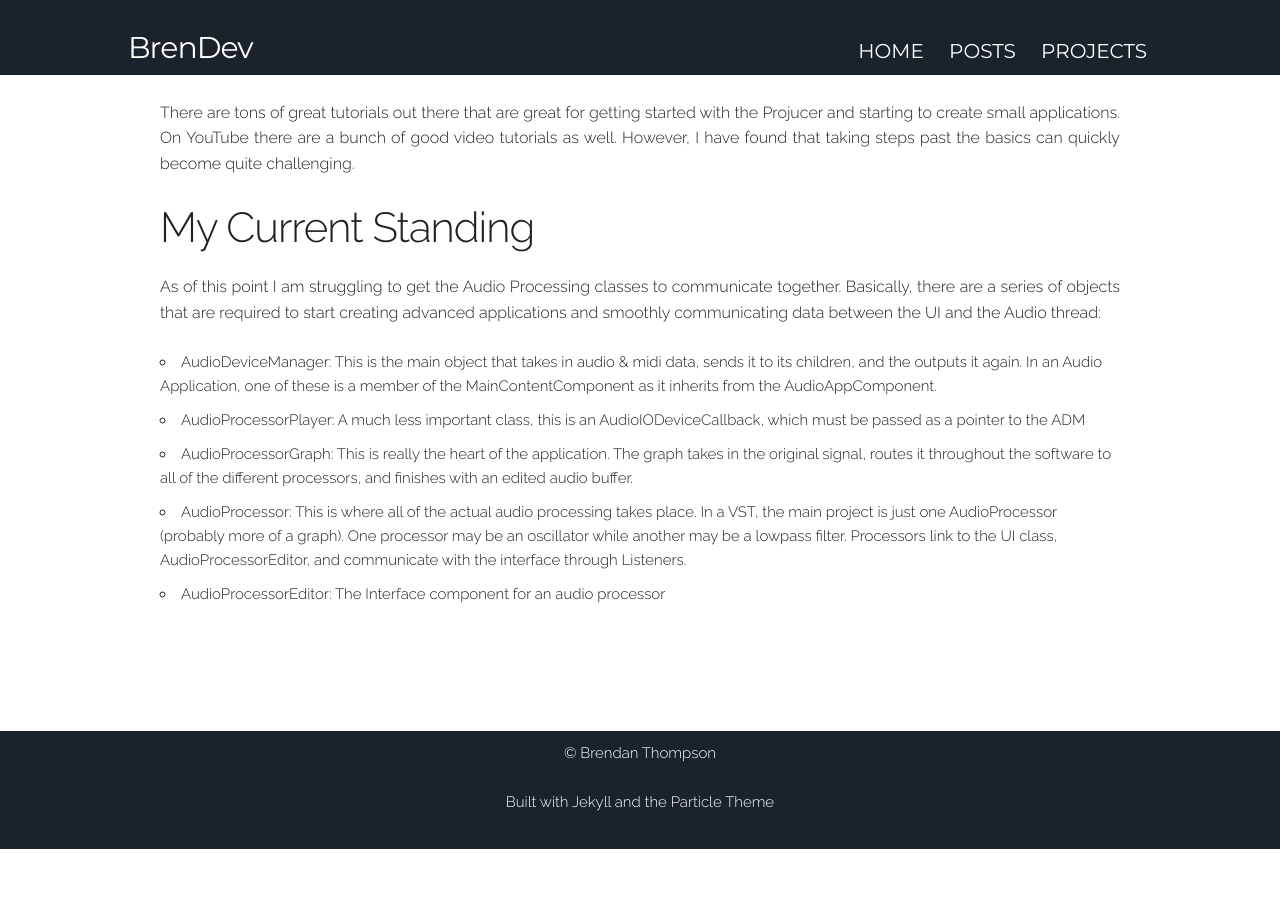
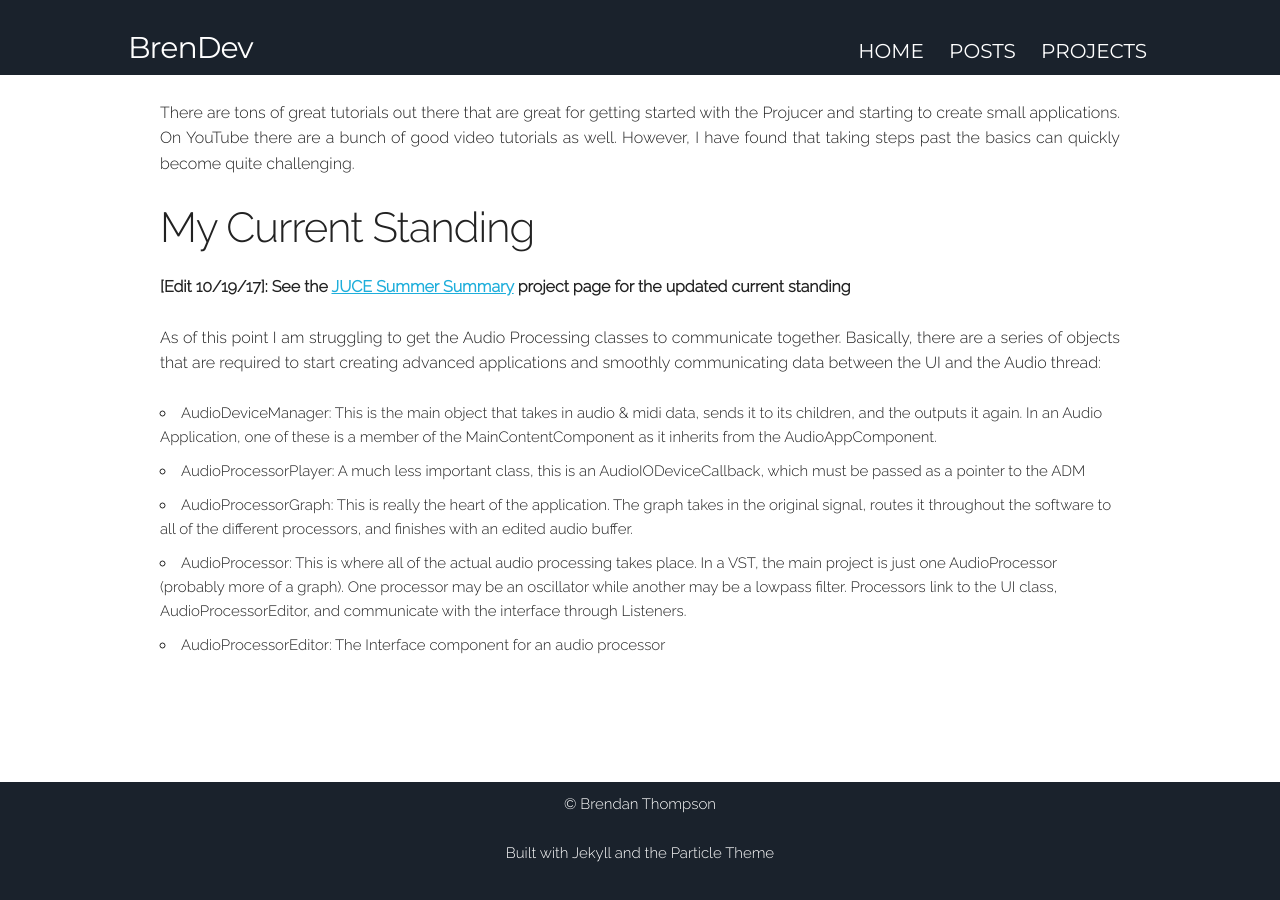
Before and after one commit to brenthompson2/brenthompson2.github.io, a Jekyll site: the page built from _posts/blog/2017-08-13-juce-intro.markdown, in a window 1280 px wide and 900 px high, scrolled down 1406 px. Built offline with Jekyll 4.4.1, drawn with Linux system fonts in a browser that asks for light colours; nearby versions of some CDN libraries; before the commit the page ends 2255 px from its top, so only the background shows below that.

Commit message:
Added Link to JUCE Summer Summary

```diff
--- a/_posts/blog/2017-08-13-juce-intro.markdown
+++ b/_posts/blog/2017-08-13-juce-intro.markdown
@@ -36,6 +36,8 @@ There are tons of great tutorials out there that are great for getting started w
 
 ## My Current Standing
 
+**[Edit 10/19/17]: See the [JUCE Summer Summary](/juce-summer-project) project page for the updated current standing**
+
 As of this point I am struggling to get the Audio Processing classes to communicate together. Basically, there are a series of objects that are required to start creating advanced applications and smoothly communicating data between the UI and the Audio thread:
 - AudioDeviceManager: This is the main object that takes in audio & midi data, sends it to its children, and the outputs it again. In an Audio Application, one of these is a member of the MainContentComponent as it inherits from the AudioAppComponent.
 - AudioProcessorPlayer: A much less important class, this is an AudioIODeviceCallback, which must be passed as a pointer to the ADM
```
